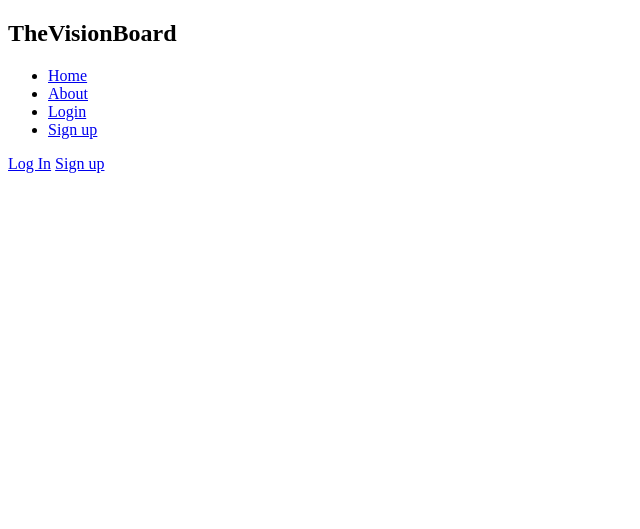
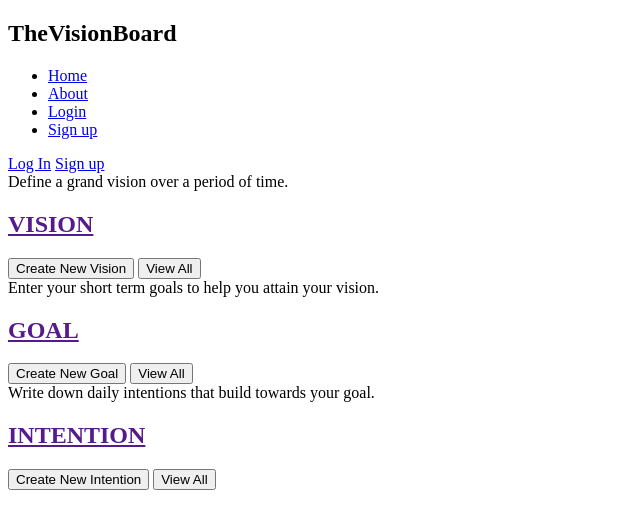
Before and after one commit to TrevorOdhiambo/The-Vision-Board, a Django app: page /dashboard/ in a window 1280 px wide. Shown: the top 529 px of the page, without its empty margins (0-640 px from the left). Run offline with Django 3.2, Linux system fonts and the light colour scheme.

```diff
--- a/board/settings.py
+++ b/board/settings.py
@@ -35,7 +35,7 @@ INSTALLED_APPS = [
     'users.apps.UsersConfig',
     'vision_board.apps.VisionBoardConfig',
     #3rd party
-    'crispy_forms',
+
 
     'django.contrib.admin',
     'django.contrib.auth',
@@ -137,4 +137,4 @@ LOGIN_REDIRECT_URL = 'dashboard'
 
 LOGOUT_REDIRECT_URL = 'index'
 
-CRISPY_TEMPLATE_PACK = 'bootstrap4'
+#CRISPY_TEMPLATE_PACK = 'bootstrap4'
--- a/templates/dashboard.html
+++ b/templates/dashboard.html
@@ -10,4 +10,48 @@
     <a href="{% url 'login' %}">Log In</a>
     <a href="{% url 'signup' %}">Sign up</a>
     {% endif %}
+
+    <section id="main">
+        <div class="cards">
+            <div class="card vision">
+                <div class="desc">
+                    Define a grand vision over a period of time.
+                </div>
+                <div class="title">
+                    <h1><a href=""> VISION</a></h1>
+                </div>
+                <div class="btns">
+                    <button>Create New Vision</button>
+                    <button>View All </button>
+                </div>
+            </div>
+
+            <div class="card goal">
+                <div class="desc">
+                    Enter your short term goals to help you attain your vision.
+                </div>
+                <div class="title">
+                    <h1><a href=""> GOAL</a></h1>
+                </div>
+                <div class="btns">
+                    <button>Create New Goal</button>
+                    <button>View All </button>
+                </div>
+            </div>
+
+            <div class="card intention">
+                <div class="desc">
+                    Write down daily intentions that build towards your goal.
+                </div>
+                <div class="title">
+                    <h1><a href=""> INTENTION</a></h1>
+                </div>
+                <div class="btns">
+                    <button>Create New Intention</button>
+                    <button>View All </button>
+                </div>
+            </div>
+
+        </div>
+    </section>
 {% endblock content %}
--- a/templates/signup.html
+++ b/templates/signup.html
@@ -1,6 +1,6 @@
 {% extends 'base.html' %}
 
-{% load crispy_forms_tags %}
+
 {% block title %}Log In{% endblock title %}
 
 {% block content%}
@@ -8,7 +8,7 @@
     <h2>Sign up</h2>
     <form action="" method="POST">
         {% csrf_token %}
-        {{ form|crispy }}
+        {{ form.as_p}}
         <button type='submit'>Sign up</button>
     </form>
 {% endblock content %}
```
Also changed, not shown: db.sqlite3, vision_board/migrations/0001_initial.py (added).
